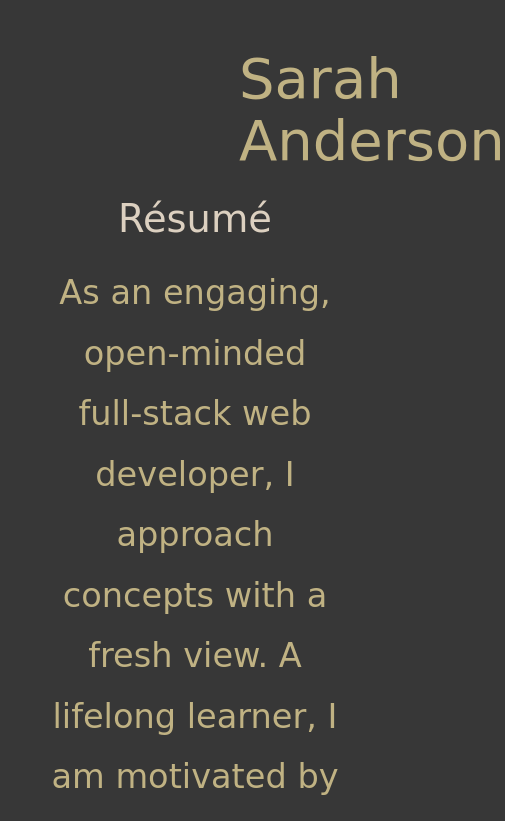
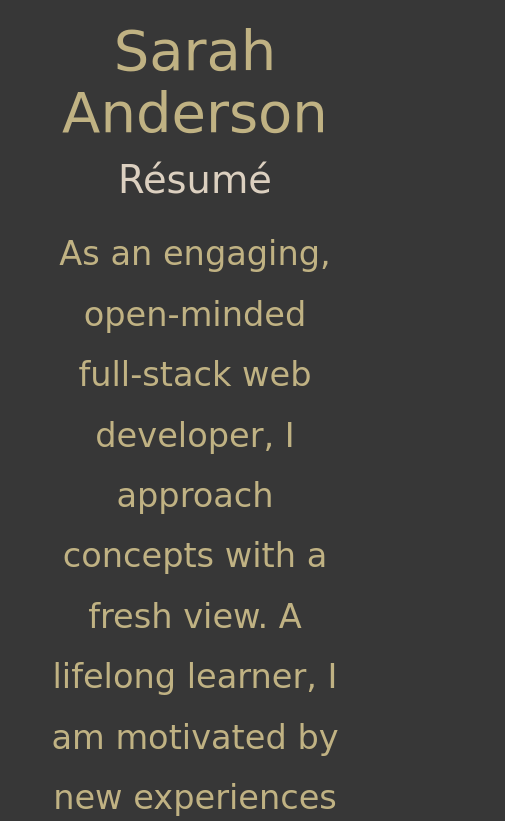
Before and after one commit to sarahrae44/Portfolio, a plain HTML site: page index.html in a window 390 px wide. Shown: the top 821 px of the page, 505 px wide, since content can reach past the window. Drawn offline with nearby package versions, Linux system fonts and the light colour scheme; a web font is replaced by a local one.

Commit message:
fixing mobile view

```diff
--- a/css/style.css
+++ b/css/style.css
@@ -35,11 +35,10 @@ body {
   /*font-family: 'Fredericka the Great', cursive;*/
   /*font-family: 'Averia Serif Libre', cursive;*/
   font-family: 'Pompiere', cursive;
-  text-align: center;
   color: #c0b283;
   font-size: 4em;
   /*text-align: center;*/
-  padding: .5em 4em .2em 4em;
+  /*padding: .5em 4em .2em 4em;*/
 }
 
 .bio {
@@ -151,6 +150,10 @@ a {
 .phone {
   padding-top: 0.5em;
 }
+
+.phone a {
+  color: #dcd0c0;
+}
 /*.github {
   padding-right: 10px;
 }*/
--- a/index.html
+++ b/index.html
@@ -1,7 +1,7 @@
 <!DOCTYPE html>
 <html>
   <head>
-    <meta charset="utf-8" name="viewport" content="width=device-width, initial-scale=1">
+    <meta charset="utf-8">
     <title>Sarah Anderson</title>
     <link rel="icon" href="http://i.imgur.com/m0AjSPy.png">
     <link href="https://fonts.googleapis.com/css?family=Pompiere" rel="stylesheet">
@@ -14,7 +14,7 @@
     <body>
       <div class="row">
         <div class="col-md-12">
-          <h1 class="header">Sarah Anderson</h1>
+          <h1 class="header text-center">Sarah Anderson</h1>
           <div class="icons resume"><a href="https://drive.google.com/file/d/0B1ivsvAymCIveUtOWXZ4eXpPU2M/view?usp=sharing" target="_blank">R&eacute;sum&eacute;</a></div>
           <p class="bio">As an engaging, open-minded full-stack web developer, I approach concepts with a fresh view. A lifelong learner, I am motivated by new experiences and driven by a desire to investigate and learn, and tend to be self-motivated. My previous experience in design and marketing is demonstrated in the aesthetic and user-friendliness of my work.</p>
         </div>
```
